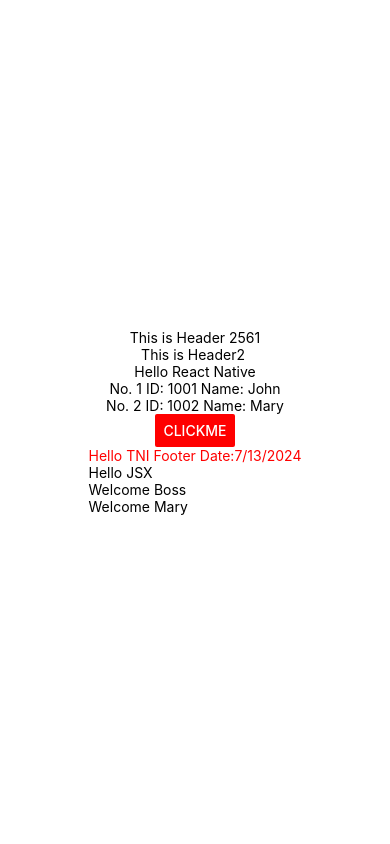
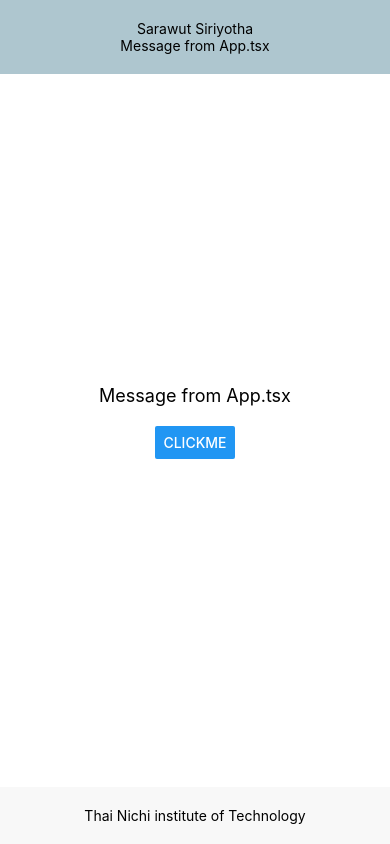
Before and after one commit to Siyatori/2113110916_React_Native, a React Native app: screen / in a window 390 px wide. Built offline with nearby package versions, Linux system fonts and the light colour scheme.

Commit message:
Exercise

```diff
--- a/App.tsx
+++ b/App.tsx
@@ -3,31 +3,15 @@ import React from "react";
 import { StyleSheet, Text, View, Button, Alert } from "react-native";
 import AppFooter from "./component/AppFooter";
 import AppHeader from "./component/AppHeader";
+import Content from "./component/Content";
 
 export default function App(): React.JSX.Element {
-  const onClickMe = () => {
-    Alert.alert("Hi", "hello React.js");
-  };
-  const users = [
-    { id: 1001, name: "John" },
-    { id: 1002, name: "Mary" },
-  ];
+
+
   return (
     <View style={styles.container}>
-      <AppHeader title="This is Header" year={2018} />
-      <AppHeader title="This is Header2" />
-      <Text>Hello React Native</Text>
-      { users.map((data,index) => {
-        return(
-          <Text key={data.id}>
-            No. {index+1} ID: {data.id} Name: {data.name}
-          </Text>
-        )
-
-      })}
-      <Button title="ClickMe" onPress={onClickMe} color={"red"} />
-      {/* <Button title='Click Me' onPress={() => {Alert.alert('Hi', 'React Native is Fun')}}></Button> */}
-      <StatusBar style="auto" />
+      <AppHeader  title="Sarawut Siriyotha" message="Message from App.tsx" />
+      <Content fullname="Sarawut Siriyotha" />
       <AppFooter />
     </View>
   );
--- a/component/AppFooter.tsx
+++ b/component/AppFooter.tsx
@@ -2,21 +2,11 @@ import { StyleSheet, Text, View } from "react-native";
 import React from "react";
 
 const AppFooter = (): React.JSX.Element => {
-  const hello = "Hello TNI Footer";
-  const hello2 = <Text>Hello JSX</Text>;
-  const isLogin = true;
+
+
   return (
-    <View>
-      <Text style={styles.myText}>
-        {hello} Date:{new Date().toLocaleDateString()}
-      </Text>
-      {hello2}
-      {isLogin===true && <Text>Welcome Boss</Text>}
-      {isLogin===true?(
-        <Text>Welcome Mary</Text>
-      ) : (
-        <Text>ยังไม่ได้ Login</Text>
-      )}
+    <View style={styles.footer}>
+      <Text>Thai Nichi institute of Technology</Text>
     </View>
   );
 };
@@ -24,7 +14,19 @@ const AppFooter = (): React.JSX.Element => {
 export default AppFooter;
 
 const styles = StyleSheet.create({
-  myText: {
-    color: "red",
-  },
-});
+    footer: {
+    backgroundColor: '#f8f8f8',
+    padding: 20,
+    alignItems: 'center',
+    justifyContent: 'center',
+    position: 'absolute',
+    left: 0,
+    right: 0,
+    bottom: 0,
+    },
+    footerText: {
+    fontSize: 16,
+    fontWeight: 'bold',
+    color: '#333',
+    },
+    });
--- a/component/AppHeader.tsx
+++ b/component/AppHeader.tsx
@@ -1,19 +1,40 @@
-import { View, Text } from "react-native";
+import { View, Text, StyleSheet } from "react-native";
 import React from "react";
 
 type AppHeaderProps = {
   title: string;
-  year?: number;
+  message: string;
 };
 
-const AppHeader = ({ title, year }: AppHeaderProps): React.JSX.Element => {
+const AppHeader = ({ title,message }: AppHeaderProps): React.JSX.Element => {
   return (
-    <View>
-      <Text>
-        {title} {year && year + 543}
-      </Text>
+    <View style={styles.header}>
+        <Text>{title}</Text>
+        <Text>{message}</Text>
     </View>
   );
 };
 
 export default AppHeader;
+
+const styles = StyleSheet.create({
+    header: {
+    backgroundColor: '#AEC6CF',
+    padding: 20,
+    alignItems: 'center',
+    justifyContent: 'center',
+    position: 'absolute',
+    left: 0,
+    right: 0,
+    top: 0,
+    },
+    headerText: {
+    fontSize: 20,
+    fontWeight: 'bold',
+    color: '#fff',
+    },
+    subtitleText: {
+    fontSize: 16,
+    color: '#fff',
+    },
+    });
--- /dev/null
+++ b/component/Content.tsx
@@ -0,0 +1,33 @@
+import { StyleSheet, Text, View, Button,Alert  } from 'react-native'
+import React from 'react'
+type fullnameType = {
+    fullname:string;
+}
+
+const Content = ({fullname}:fullnameType): React.JSX.Element => {
+    const onClickMe = () => {
+        Alert.alert("Hello", fullname);
+      };
+
+  return (
+    <View style={styles.content}>
+      <Text style={styles.text}>Message from App.tsx</Text>
+      <Button title="ClickMe" onPress={onClickMe} />
+    </View>
+  )
+}
+
+export default Content
+
+
+const styles = StyleSheet.create({
+    content: {
+    flex: 1,
+    alignItems: 'center',
+    justifyContent: 'center',
+    },
+    text: {
+    fontSize: 18,
+    marginBottom: 20,
+    },
+    });
```
